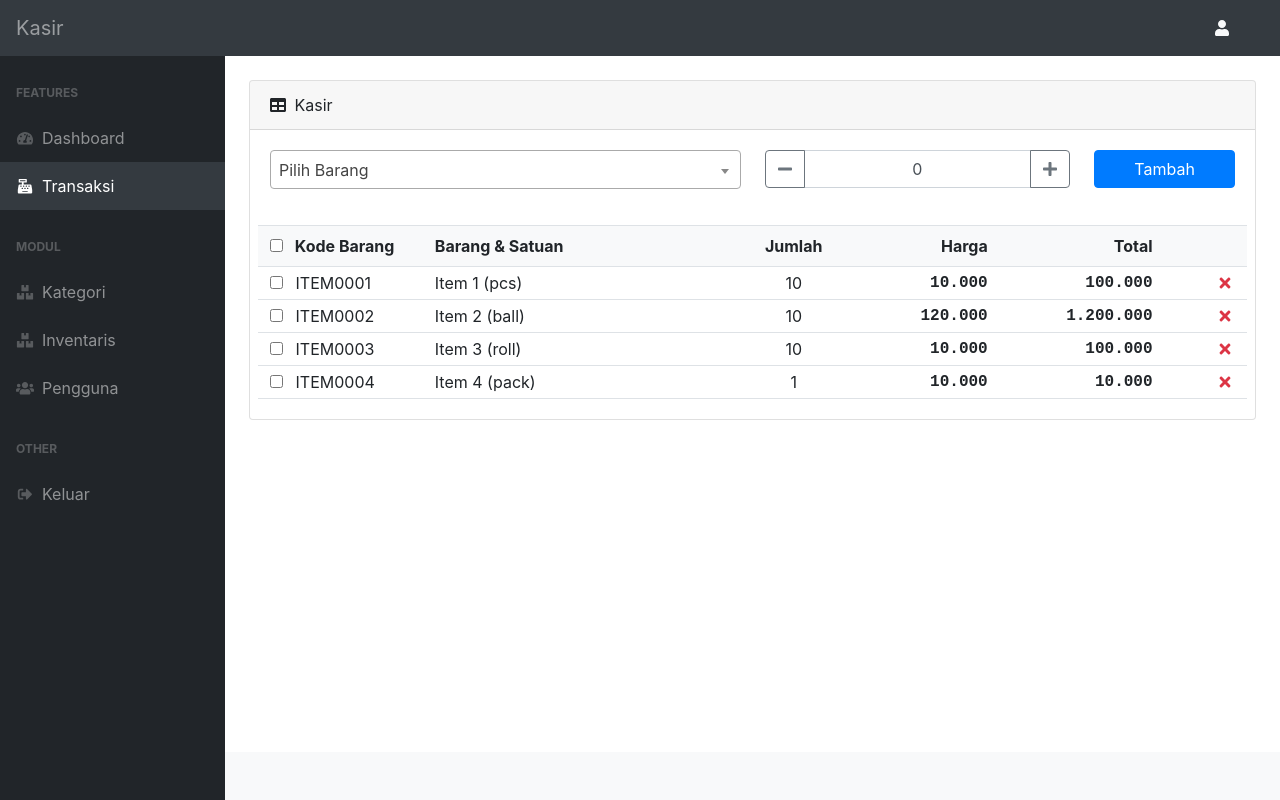
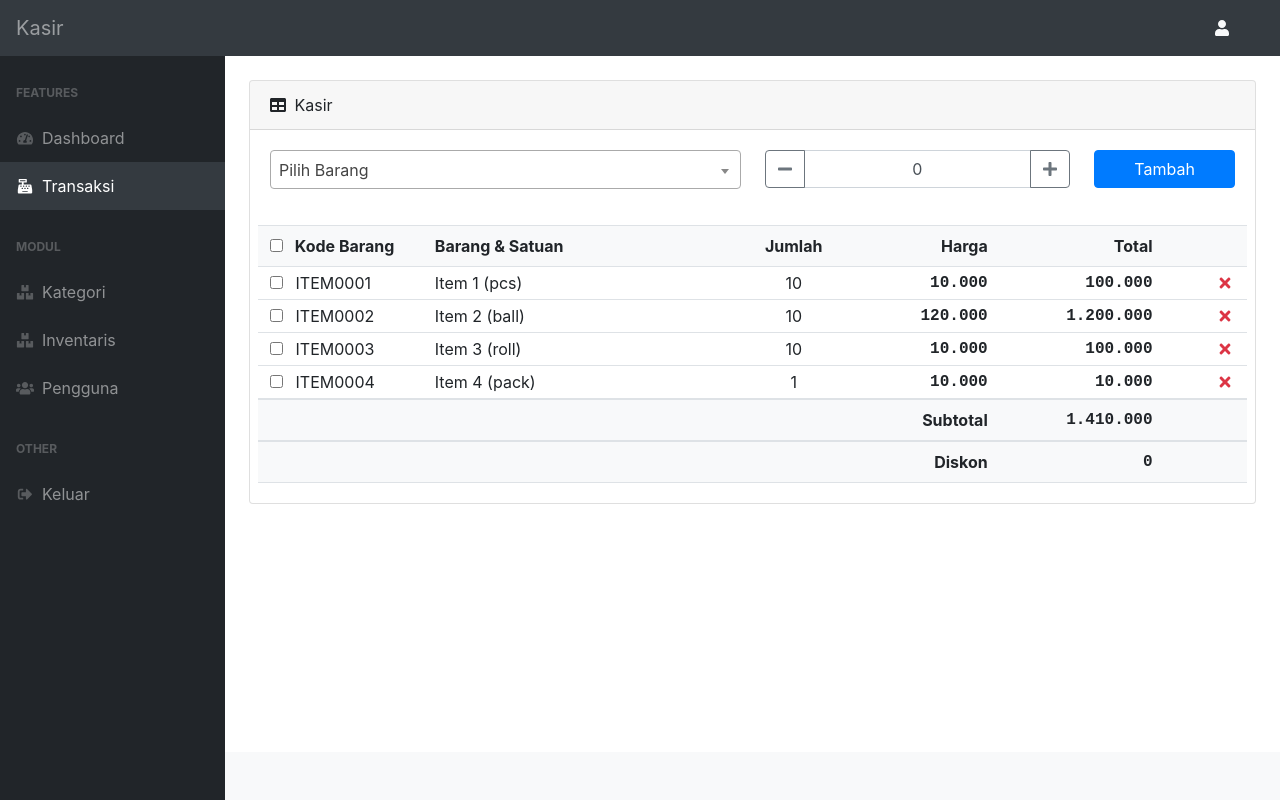
Before and after one commit to mbenkzz/ci-inventory, a CodeIgniter app: page /database/admin_dapur/cashier in a window 1280 px wide. Run offline with CodeIgniter, Linux system fonts and the light colour scheme; the visitor is signed in with stand-in values (Sample User, id 1); data that the repository does not hold is empty.

Commit message:
Update index.php

```diff
--- a/application/views/admin/cashier/index.php
+++ b/application/views/admin/cashier/index.php
@@ -9,7 +9,7 @@
             font-weight: 700;
         }
 
-        .list-header {
+        .list-header, .list-footer {
             font-weight: bold;
             background-color: #f8f9fa;
         }
@@ -60,7 +60,6 @@
                         </div>
                         <div class="card-body">
                             <div class="list-header row border-top border-bottom py-2">
-
                                 <div class="col-2">
                                     <!-- checkbox -->
                                     <input type="checkbox" class="mr-2" id="check_all_items">
@@ -192,7 +191,24 @@
                                     <span class="text-danger cursor-pointer btn-delete-item"><i class="fas fa-times fa-fw"></i></span>
                                 </div>
                             </div>
-
+                            <div class="row list-footer border-top border-bottom py-2">
+                                <div class="col-7"></div>
+                                <div class="col-2 text-right">
+                                    Subtotal
+                                </div>
+                                <div class="col-2 text-right text-monospace">
+                                    1.410.000
+                                </div>
+                            </div>
+                            <div class="row list-footer border-top border-bottom py-2">
+                                <div class="col-7"></div>
+                                <div class="col-2 text-right">
+                                    Diskon
+                                </div>
+                                <div class="col-2 text-right text-monospace">
+                                    0
+                                </div>
+                            </div>
                         </div>
                     </div>
                 </div>
```
